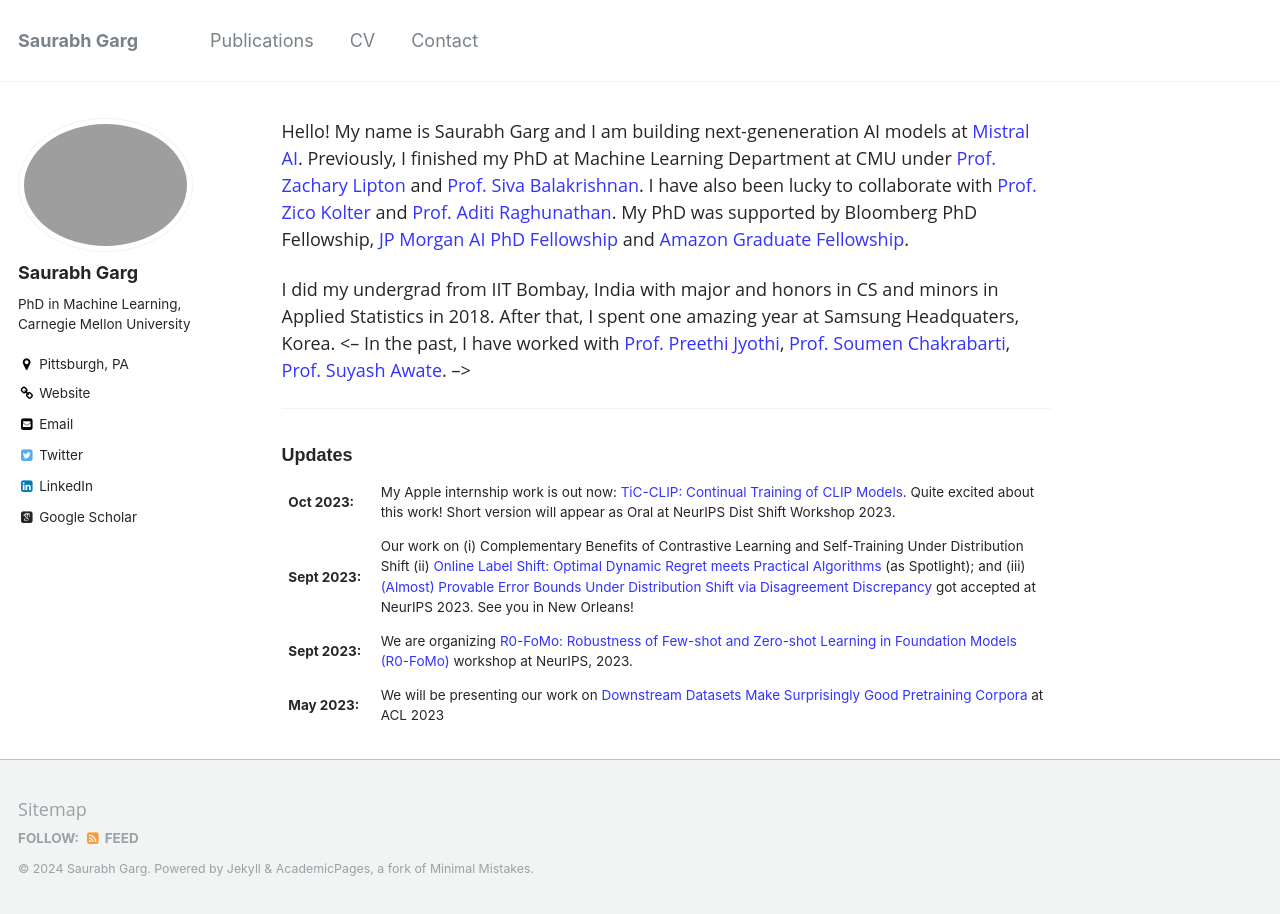
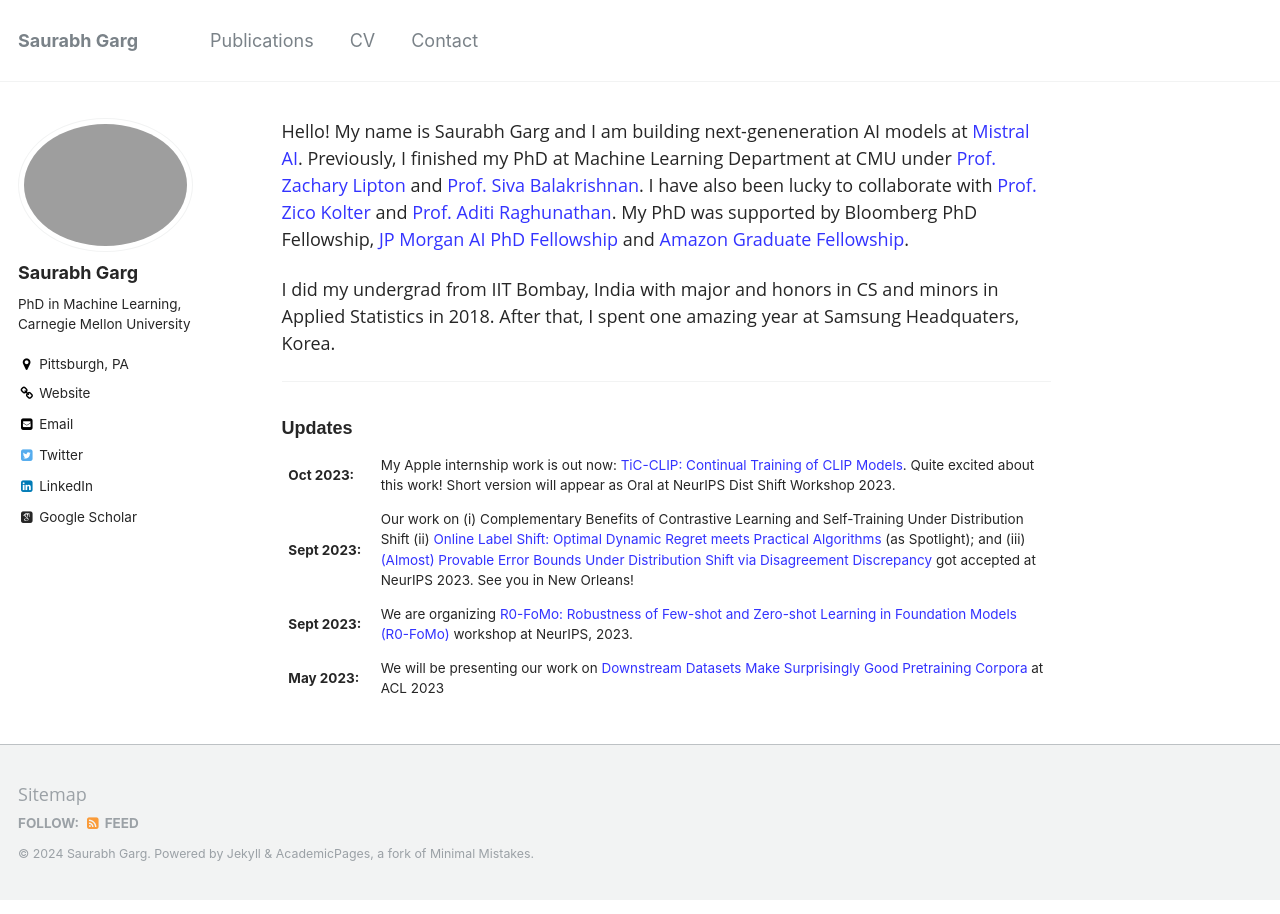
Before and after one commit to saurabhgarg1996/saurabhgarg1996.github.io, a Jekyll site: the page built from _pages/about.md, in a window 1280 px wide. Built offline with Jekyll 4.4.1, drawn with Linux system fonts in a browser that asks for light colours; some web fonts are replaced.

```diff
--- a/_pages/about.md
+++ b/_pages/about.md
@@ -14,7 +14,7 @@ Machine learning algorithms are typically developed and evaluated under simplist
 My PhD was supported by Bloomberg PhD Fellowship, [JP Morgan AI PhD Fellowship](https://www.jpmorgan.com/technology/artificial-intelligence/research-awards/phd-fellowship) and [Amazon Graduate Fellowship](https://www.amazon.science/academic-engagements/new-amazon-graduate-research-fellows-announced-at-carnegie-mellon).
 
 I did my undergrad from IIT Bombay, India with major and honors in CS and minors in Applied Statistics in 2018. After that, I spent one amazing year at Samsung Headquaters, Korea.
-<-- In the past, I have worked with [Prof. Preethi Jyothi](https://www.cse.iitb.ac.in/~pjyothi), [Prof. Soumen Chakrabarti](https://www.cse.iitb.ac.in/~soumen), [Prof. Suyash Awate](https://www.cse.iitb.ac.in/~suyash). -->
+<!-- In the past, I have worked with [Prof. Preethi Jyothi](https://www.cse.iitb.ac.in/~pjyothi), [Prof. Soumen Chakrabarti](https://www.cse.iitb.ac.in/~soumen), [Prof. Suyash Awate](https://www.cse.iitb.ac.in/~suyash). -->
 
 <!-- **I am on job market now and I am actively seeking full-time positions!**
 
```
